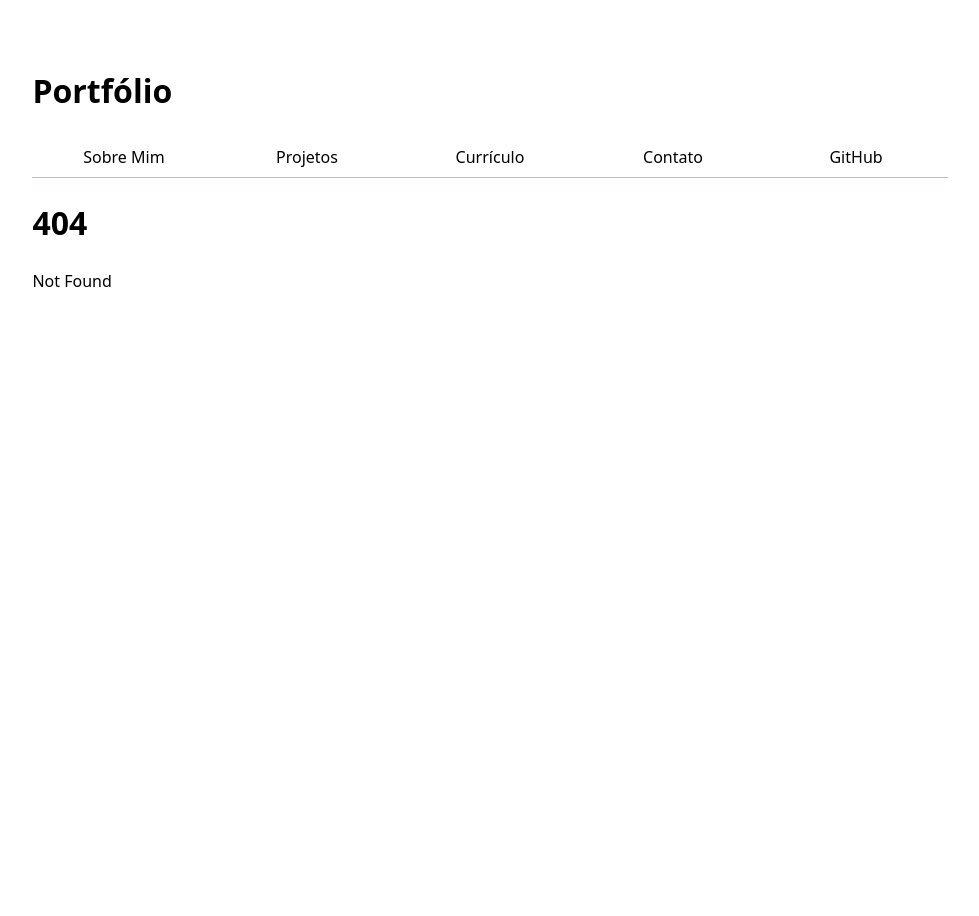
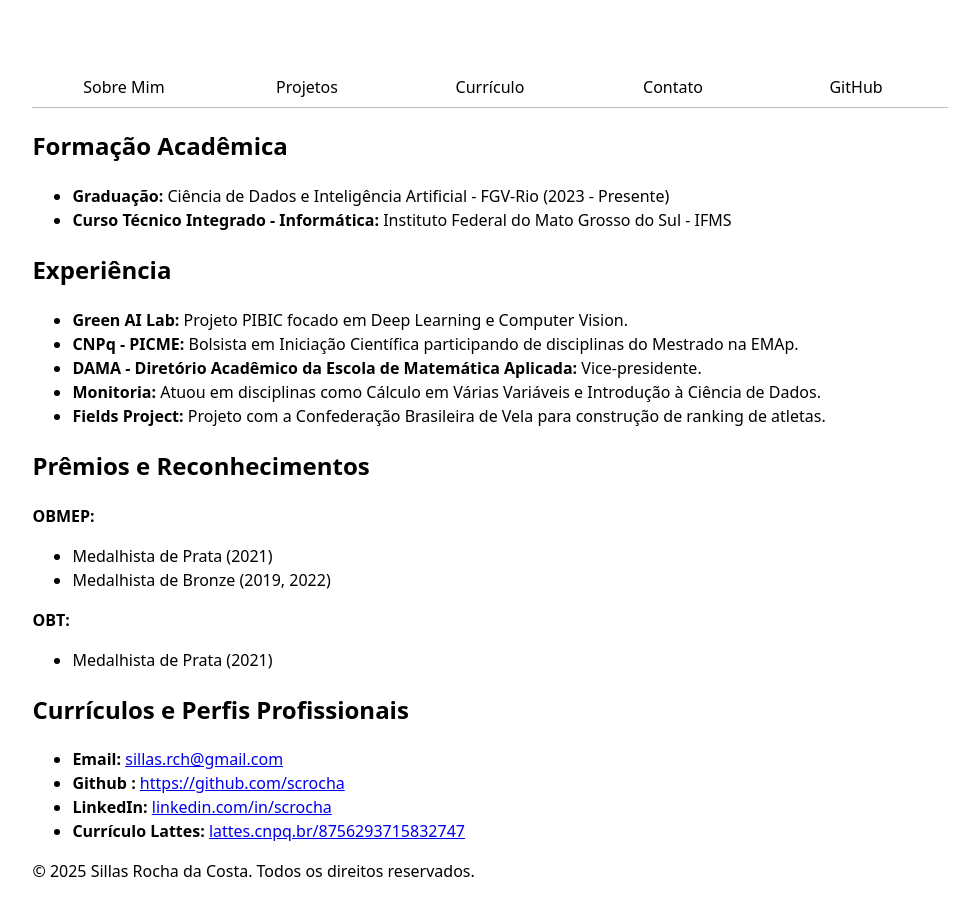
Before and after one commit to scrocha/portfolio-with-node, a SvelteKit app: page /resume in a window 1280 px wide. Before the commit this address had no page. Shown: the top 916 px of the page, without its empty margins (150-1129 px from the left). Before the commit the page ends 800 px from the top, so only its background shows below. Built offline with nearby package versions, Linux system fonts and the light colour scheme.

Commit message:
add pages to project

```diff
--- a/src/app.html
+++ b/src/app.html
@@ -4,7 +4,6 @@
 		<meta charset="utf-8" />
 		<link rel="icon" href="%sveltekit.assets%/favicon.png" />
 		<meta name="viewport" content="width=device-width" />
-		<title>Portfólio</title>
 		%sveltekit.head%
 		<link rel="stylesheet" href="%sveltekit.assets%/style.css" />
 		<script src="%sveltekit.assets%/global.js" type="module"></script>
--- a/src/routes/+page.svelte
+++ b/src/routes/+page.svelte
@@ -1,4 +1,7 @@
-<body>
+<svelte:head>
+  <title>Sobre Mim</title>
+</svelte:head>
+
     <main>
       <section id="about">
         <h2 style="text-align: center;">Sobre Mim</h2>
@@ -12,4 +15,3 @@
     <footer>
       <p>&copy; 2025 Sillas Rocha da Costa. Todos os direitos reservados.</p>
     </footer>
-  </body>
--- /dev/null
+++ b/src/routes/resume/+page.svelte
@@ -0,0 +1,58 @@
+<svelte:head>
+  <title>Currículo</title>
+</svelte:head>
+
+  <section>
+    <h2>Formação Acadêmica</h2>
+    <ul>
+      <li><strong>Graduação:</strong> Ciência de Dados e Inteligência Artificial - FGV-Rio (2023 - Presente)</li>
+      <li><strong>Curso Técnico Integrado - Informática:</strong> Instituto Federal do Mato Grosso do Sul - IFMS</li>
+   </ul>
+
+  </section>
+
+
+
+
+<section class="experience">
+    <h2>Experiência</h2>
+    <ul>
+      <li><strong>Green AI Lab:</strong> Projeto PIBIC focado em Deep Learning e Computer Vision.</li>
+      <li><strong>CNPq - PICME:</strong> Bolsista em Iniciação Científica participando de disciplinas do Mestrado na EMAp.</li>
+      <li><strong>DAMA - Diretório Acadêmico da Escola de Matemática Aplicada:</strong> Vice-presidente.</li>
+      <li><strong>Monitoria:</strong> Atuou em disciplinas como Cálculo em Várias Variáveis e Introdução à Ciência de Dados.</li>
+      <li><strong>Fields Project:</strong> Projeto com a Confederação Brasileira de Vela para construção de ranking de atletas.</li>
+    </ul>
+  </section>
+
+  <section>
+    <h2>Prêmios e Reconhecimentos</h2>
+    <strong>OBMEP:</strong>
+    <ul>
+      <li>Medalhista de Prata (2021)</li>
+      <li>Medalhista de Bronze (2019, 2022)</li>
+  </ul>
+
+  <strong>OBT:</strong>
+  <ul>
+    <li>Medalhista de Prata (2021)</li>
+  </ul>
+
+  </section>
+
+
+  <section>
+    <h2>Currículos e Perfis Profissionais</h2>
+
+    <ul>
+      <li><strong>Email:</strong> <a href="mailto:sillas.rch@gmail.com">sillas.rch@gmail.com</a></li>
+      <li><strong>Github :</strong> <a href="https://github.com/scrocha" target="_blank">https://github.com/scrocha</a></li>
+      <li><strong>LinkedIn:</strong> <a href="http://www.linkedin.com/in/scrocha" target="_blank">linkedin.com/in/scrocha</a></li>
+      <li><strong>Currículo Lattes:</strong> <a href="http://lattes.cnpq.br/8756293715832747" target="_blank">lattes.cnpq.br/8756293715832747</a></li>
+  </ul>
+  </section>
+
+
+  <footer>
+    <p>&copy; 2025 Sillas Rocha da Costa. Todos os direitos reservados.</p>
+  </footer>
--- a/static/global.js
+++ b/static/global.js
@@ -1,26 +1,24 @@
 console.log("IT’S ALIVE!");
 
-function $$ (selector, context = document) {
+function $$(selector, context = document) {
     return Array.from(context.querySelectorAll(selector));
 }
 
+let pages = [
+    { url: "/", title: "Sobre Mim" },
+    { url: "/projects/", title: "Projetos" },
+    { url: "/resume/", title: "Currículo" },
+    { url: "/contact/", title: "Contato" },
+    { url: "https://github.com/scrocha", title: "GitHub" }
+];
+
+// Busca os links já existentes no <nav> (caso existam)
 let navLinks = $$("nav a");
-
 let currentLink = navLinks.find(a => a.host === location.host && a.pathname === location.pathname);
 
 if (currentLink) {
     currentLink.classList.add("current");
 }
-
-let pages = [
-    {url: "", title: "Sobre Mim"},
-    {url: "projects/", title: "Projetos"},
-    {url: "resume/", title: "Currículo"},
-    {url: "contact/", title: "Contato"},
-    {url: "https://github.com/scrocha", title: "GitHub"}
-];
-
-const ARE_WE_HOME = document.documentElement.classList.contains("home");
 
 let h1 = document.createElement("h1");
 h1.textContent = document.title;
@@ -33,8 +31,8 @@ for (let p of pages) {
     let url = p.url;
     let title = p.title;
 
-    if (!ARE_WE_HOME && !url.startsWith("http")) {
-        url = "../" + url;
+    if (!url.startsWith("http") && !url.startsWith("/")) {
+        url = "/" + url;
     }
 
     let ref = document.createElement("a");
@@ -45,6 +43,7 @@ for (let p of pages) {
         ref.classList.add("current");
     }
 
+    // Links externos abrem em nova aba
     if (ref.host !== location.host) {
         ref.target = "_blank";
     }
```
Also changed, not shown: src/routes/contact/+page.svelte (added, +21 -0 lines), src/routes/projects/+page.svelte (added, +15 -0 lines).
